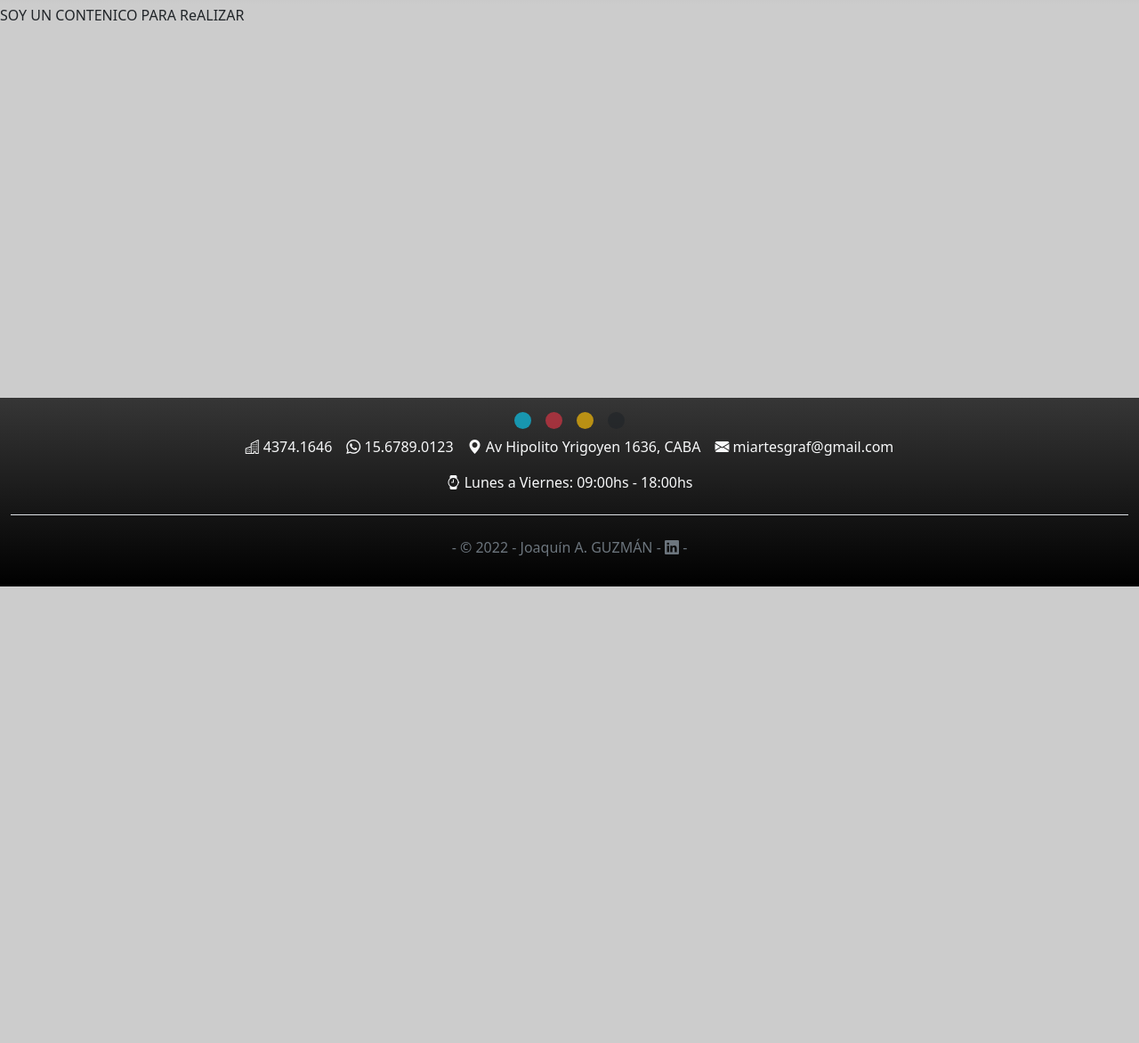
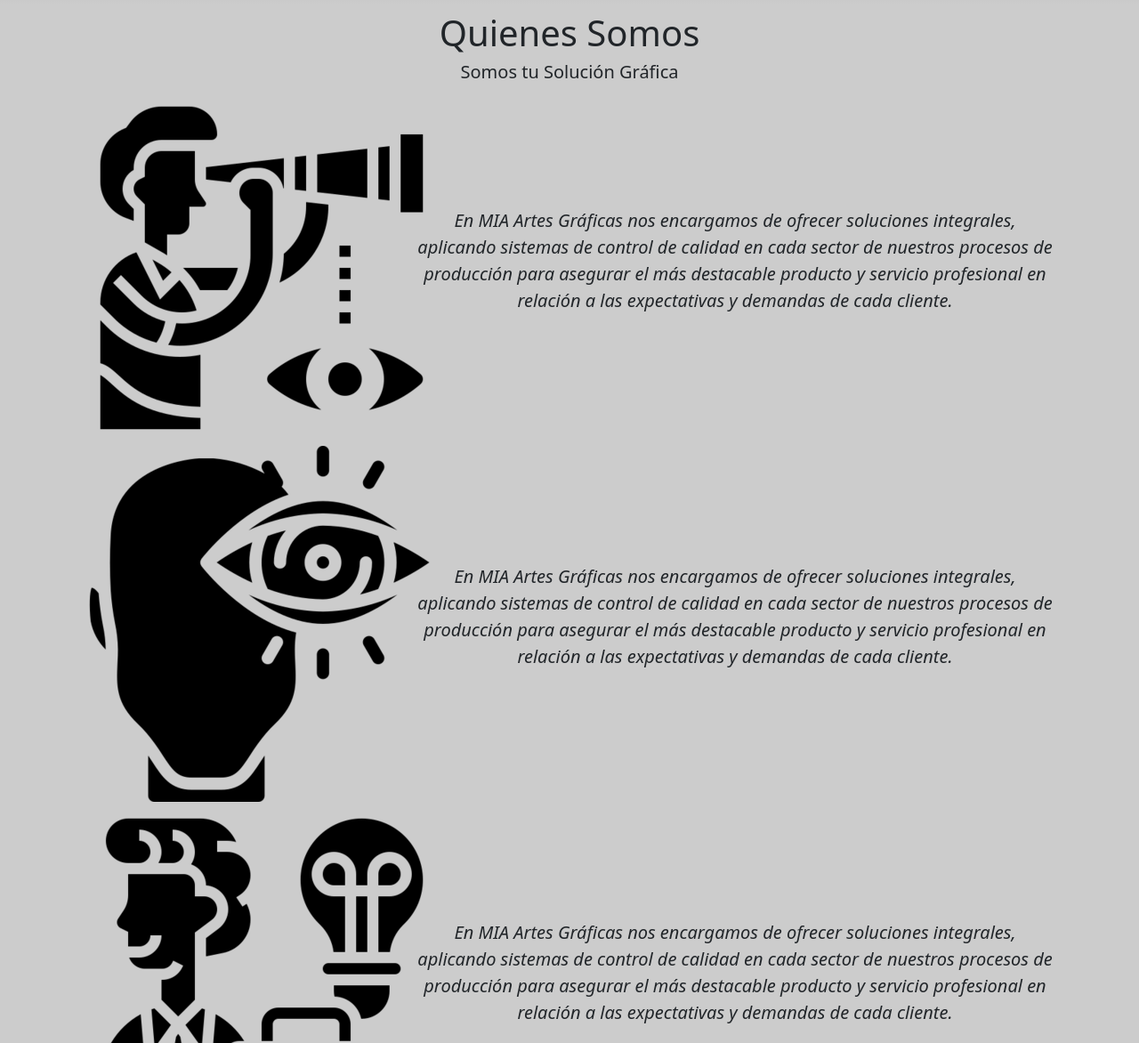
Before and after one commit to JoaquinAlejandroGuzman/proyecto_mia, a website: page secciones/nosotros.html in a window 1280 px wide. Shown: the part 141-1313 px from the top of the page at 89% size. Before the commit the page ends 800 px from the top, so only its background shows below. Drawn offline with nearby package versions, Linux system fonts and the light colour scheme.

Commit message:
se limpio codigo y futura subida al servidor

```diff
--- a/sass/_secciones.scss
+++ b/sass/_secciones.scss
@@ -4,9 +4,7 @@
     background: $colorMia;
 }
 
-.items__mvv { /*SECCION NOSOTROS*/
-    width: 60%;
-}
+
 
 .index__container { /*SECC INDEX*/
     padding-top: 1.5rem;
--- a/secciones/nosotros.html
+++ b/secciones/nosotros.html
@@ -3,6 +3,8 @@
 <head>
     <meta charset="UTF-8">
     <meta http-equiv="X-UA-Compatible" content="IE=edge">
+    <meta name="description" content="Somos tu solución gráfica. Realizamos servicio de Impresion Digital en el acto. Ubicados en Congreso.">
+    <meta name="keywords" content="imprenta, grafica, offset, fotocopias, congreso, capital, caba, buenos aires, sellos, banners, tarjetas, personalizadas, talonarios, afip">
     <meta name="viewport" content="width=device-width, initial-scale=1.0">
     <link rel="shortcut icon" href="../images/favicon.ico">
     <link href="https://cdn.jsdelivr.net/npm/bootstrap@5.1.3/dist/css/bootstrap.min.css" rel="stylesheet" integrity="sha384-1BmE4kWBq78iYhFldvKuhfTAU6auU8tT94WrHftjDbrCEXSU1oBoqyl2QvZ6jIW3" crossorigin="anonymous">
@@ -40,7 +42,29 @@
         </div>
       </nav>
 
-      <div>SOY UN CONTENICO PARA ReALIZAR</div>
+
+      <section id="items" class="container">
+        <div class="text-center pt-2">
+            <h1>Quienes Somos</h1>
+            <h5>Somos tu Solución Gráfica</h5>
+        </div>
+      <div class="container">
+        <div class="row align-items-center">
+          <div class="col-12 col-lg-4"><img src="../images/mision.png" alt=""> </div>
+          <div class="col-12 col-lg-8"><p class="fs-5 lh-base text-center fst-italic"> En MIA Artes Gráficas nos encargamos de ofrecer soluciones integrales, aplicando sistemas de control de calidad en cada sector de nuestros procesos de producción para asegurar el más destacable producto y servicio profesional en relación a las expectativas y demandas de cada cliente.</p></div>
+        </div>
+        <div class="row align-items-center">
+          <div class="col-12 col-lg-4"><img src="../images/vision.png" alt=""> </div>
+          <div class="col-12 col-lg-8"><p class="fs-5 lh-base text-center fst-italic"> En MIA Artes Gráficas nos encargamos de ofrecer soluciones integrales, aplicando sistemas de control de calidad en cada sector de nuestros procesos de producción para asegurar el más destacable producto y servicio profesional en relación a las expectativas y demandas de cada cliente.</p></div>
+        </div>
+        <div class="row align-items-center">
+          <div class="col-12 col-lg-4"><img src="../images/valores.png" alt=""> </div>
+          <div class="col-12 col-lg-8"><p class="fs-5 lh-base text-center fst-italic"> En MIA Artes Gráficas nos encargamos de ofrecer soluciones integrales, aplicando sistemas de control de calidad en cada sector de nuestros procesos de producción para asegurar el más destacable producto y servicio profesional en relación a las expectativas y demandas de cada cliente.</p></div>
+        </div>
+      </div>
+
+
+
 
       <div  class="container-fluid footer__color">
         <footer class="py-1 my-1">
@@ -63,10 +87,12 @@
             <li class="nav-item"><a href="./contacto.html" class="mia-link nav-link px-2 text-light"> <i class="bi bi-watch"></i> Lunes a Viernes: 09:00hs - 18:00hs</a></li>
           </ul>
 
-          <a href="https://ar.linkedin.com/in/joaquinalejandroguzman" class="nav-link px-2 text-light"><p class="copy-link text-center text-muted">- &copy; 2022 - Joaquín A. GUZMÁN - <i class="bi bi-linkedin"></i> -</p></a>        </footer>
+          <a href="https://ar.linkedin.com/in/joaquinalejandroguzman" class="nav-link px-2 text-light"><p class="copy-link text-center text-muted">- &copy; 2022 - Joaquín A. GUZMÁN - <i class="bi bi-linkedin"></i> -</p></a>
+        </footer>
       </div>
-      <script src="https://cdn.jsdelivr.net/npm/@popperjs/core@2.10.2/dist/umd/popper.min.js" integrity="sha384-7+zCNj/IqJ95wo16oMtfsKbZ9ccEh31eOz1HGyDuCQ6wgnyJNSYdrPa03rtR1zdB" crossorigin="anonymous"></script>
-      <script src="https://cdn.jsdelivr.net/npm/bootstrap@5.1.3/dist/js/bootstrap.min.js" integrity="sha384-QJHtvGhmr9XOIpI6YVutG+2QOK9T+ZnN4kzFN1RtK3zEFEIsxhlmWl5/YESvpZ13" crossorigin="anonymous"></script>
+
+  <script src="https://cdn.jsdelivr.net/npm/@popperjs/core@2.10.2/dist/umd/popper.min.js" integrity="sha384-7+zCNj/IqJ95wo16oMtfsKbZ9ccEh31eOz1HGyDuCQ6wgnyJNSYdrPa03rtR1zdB" crossorigin="anonymous"></script>
+  <script src="https://cdn.jsdelivr.net/npm/bootstrap@5.1.3/dist/js/bootstrap.min.js" integrity="sha384-QJHtvGhmr9XOIpI6YVutG+2QOK9T+ZnN4kzFN1RtK3zEFEIsxhlmWl5/YESvpZ13" crossorigin="anonymous"></script>
 
 
 </body>
```
Also changed, not shown: index.html (+5 -3 lines), secciones/contacto.html (+5 -3 lines), secciones/productos.html (+7 -4 lines), secciones/servicios.html (+8 -5 lines), style/estilo.css, style/style.css (deleted).
